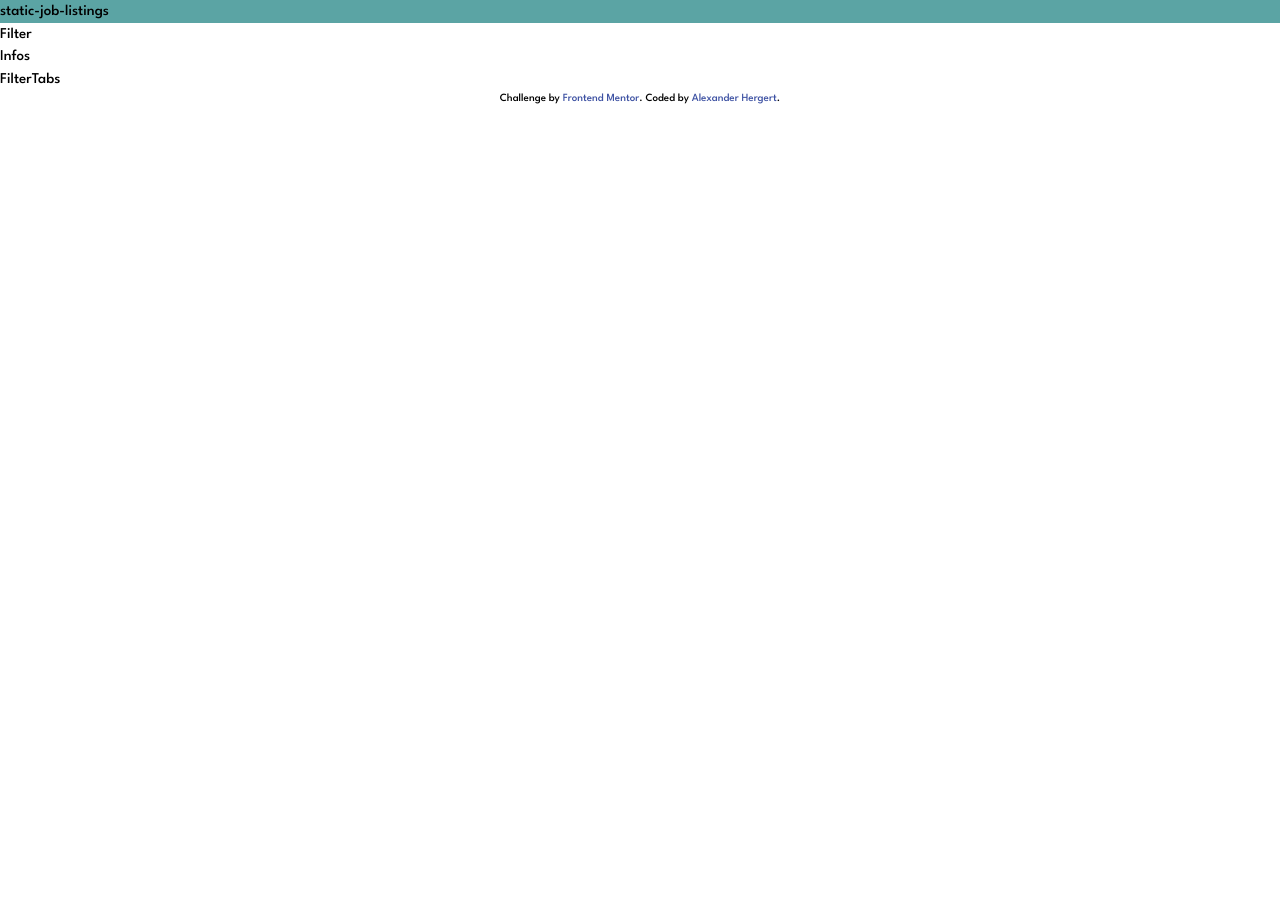
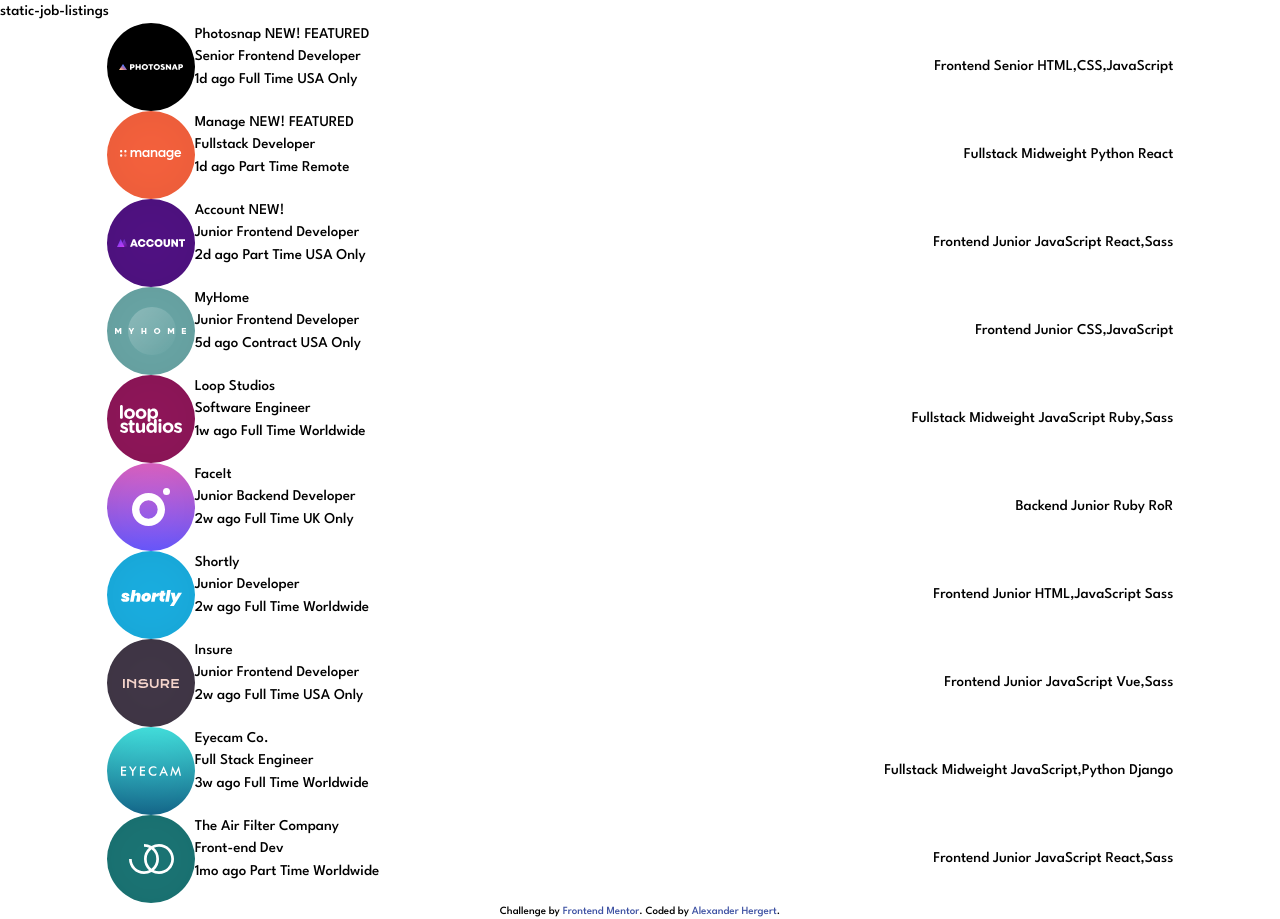
Before and after one commit to alexander-hergert/static-job-listings, a React (Vite) app: page / in a window 1280 px wide. Before the commit the page ends 800 px from the top, so only its background shows below. Built offline with nearby package versions, Linux system fonts and the light colour scheme.

Commit message:
Add basic styling and rendering the components in basic form.

```diff
--- a/index.html
+++ b/index.html
@@ -9,7 +9,7 @@
     <link rel="stylesheet" href="/styles/style.css" />
   </head>
   <body>
-    <header></header>
+    <header>static-job-listings</header>
     <div id="root"></div>
     <footer class="attribution">
       Challenge by
--- a/src/App.jsx
+++ b/src/App.jsx
@@ -1,14 +1,19 @@
 import React from "react";
 import Filters from "./components/Filters/Filters";
 import Jobs from "./components/Jobs/Jobs";
+import { QueryClient, QueryClientProvider } from "react-query";
+
+// Create a client
+const queryClient = new QueryClient();
 
 function App() {
   return (
-    <main>
-      <h1 className="w-full bg-primary">static-job-listings</h1>
-      <Filters />
-      <Jobs />
-    </main>
+    <QueryClientProvider client={queryClient}>
+      <main>
+        <Filters />
+        <Jobs />
+      </main>
+    </QueryClientProvider>
   );
 }
 
--- a/src/components/Filters/Filter.jsx
+++ b/src/components/Filters/Filter.jsx
@@ -1,7 +1,12 @@
 import React from "react";
 
 const Filter = () => {
-  return <div>Filter</div>;
+  return (
+    <div>
+      <h3></h3>
+      <button>X</button>
+    </div>
+  );
 };
 
 export default Filter;
--- a/src/components/Filters/Filters.jsx
+++ b/src/components/Filters/Filters.jsx
@@ -1,10 +1,14 @@
 import React from "react";
 import Filter from "./Filter";
+import { useGlobalContext } from "../../context";
 
 const Filters = () => {
+  const { filter } = useGlobalContext();
   return (
     <section>
-      <Filter />
+      {filter.map((item) => (
+        <Filter key={item.id} {...item}/>
+      ))}
     </section>
   );
 };
--- a/src/components/Jobs/Job/FilterTabs.jsx
+++ b/src/components/Jobs/Job/FilterTabs.jsx
@@ -1,7 +1,11 @@
 import React from "react";
 
-const FilterTabs = () => {
-  return <div>FilterTabs</div>;
+const FilterTabs = ({ job }) => {
+  return (
+    <div>
+      <h3>{`${job.role} ${job.level} ${job.languages} ${job.tools}`}</h3>
+    </div>
+  );
 };
 
 export default FilterTabs;
--- a/src/components/Jobs/Job/Infos.jsx
+++ b/src/components/Jobs/Job/Infos.jsx
@@ -1,7 +1,20 @@
 import React from "react";
 
-const Infos = () => {
-  return <div>Infos</div>;
+const Infos = ({ job }) => {
+  return (
+    <div className="flex">
+      <div>
+        <img src={job.logo} alt={job.company} />
+      </div>
+      <div>
+        <h3>{`${job.company} ${job.new ? "NEW!" : ""} ${
+          job.featured ? "FEATURED" : ""
+        }`}</h3>
+        <h3>{job.position}</h3>
+        <p>{`${job.postedAt} ${job.contract} ${job.location}`}</p>
+      </div>
+    </div>
+  );
 };
 
 export default Infos;
--- a/src/components/Jobs/Job/Job.jsx
+++ b/src/components/Jobs/Job/Job.jsx
@@ -2,11 +2,11 @@ import React from "react";
 import Infos from "./Infos";
 import FilterTabs from "./FilterTabs";
 
-const Job = () => {
+const Job = ({ job }) => {
   return (
-    <article>
-      <Infos />
-      <FilterTabs />
+    <article className="flex justify-between items-center">
+      <Infos job={job} />
+      <FilterTabs job={job} />
     </article>
   );
 };
--- a/src/components/Jobs/Jobs.jsx
+++ b/src/components/Jobs/Jobs.jsx
@@ -1,10 +1,26 @@
 import React from "react";
 import Job from "./Job/Job";
+import { useQuery } from "react-query";
+import { fetchData } from "../../utility";
 
 const Jobs = () => {
+  // Use the useQuery hook to execute the query
+  const url = "src/data.json";
+  const { data, isLoading, error } = useQuery("jobs", () => fetchData(url));
+
+  if (isLoading) {
+    return <div>Loading...</div>;
+  }
+
+  if (error) {
+    return <div>Error: {error.message}</div>;
+  }
+
   return (
-    <section>
-      <Job />
+    <section className="w-10/12 m-auto">
+      {data?.map((job) => {
+        return <Job key={job.id} job={job} />;
+      })}
     </section>
   );
 };
--- /dev/null
+++ b/src/context.jsx
@@ -0,0 +1,22 @@
+import { useContext, createContext, useState } from "react";
+
+const AppContext = createContext();
+
+export const AppProvider = ({ children }) => {
+  const [filter, setFilter] = useState([]);
+
+  return (
+    <AppContext.Provider
+      value={{
+        filter,
+        setFilter,
+      }}
+    >
+      {children}
+    </AppContext.Provider>
+  );
+};
+
+export const useGlobalContext = () => {
+  return useContext(AppContext);
+};
--- a/src/data.json
+++ b/src/data.json
@@ -2,7 +2,7 @@
   {
     "id": 1,
     "company": "Photosnap",
-    "logo": "./images/photosnap.svg",
+    "logo": "/images/photosnap.svg",
     "new": true,
     "featured": true,
     "position": "Senior Frontend Developer",
@@ -17,7 +17,7 @@
   {
     "id": 2,
     "company": "Manage",
-    "logo": "./images/manage.svg",
+    "logo": "/images/manage.svg",
     "new": true,
     "featured": true,
     "position": "Fullstack Developer",
@@ -32,7 +32,7 @@
   {
     "id": 3,
     "company": "Account",
-    "logo": "./images/account.svg",
+    "logo": "/images/account.svg",
     "new": true,
     "featured": false,
     "position": "Junior Frontend Developer",
@@ -47,7 +47,7 @@
   {
     "id": 4,
     "company": "MyHome",
-    "logo": "./images/myhome.svg",
+    "logo": "/images/myhome.svg",
     "new": false,
     "featured": false,
     "position": "Junior Frontend Developer",
@@ -62,7 +62,7 @@
   {
     "id": 5,
     "company": "Loop Studios",
-    "logo": "./images/loop-studios.svg",
+    "logo": "/images/loop-studios.svg",
     "new": false,
     "featured": false,
     "position": "Software Engineer",
@@ -77,7 +77,7 @@
   {
     "id": 6,
     "company": "FaceIt",
-    "logo": "./images/faceit.svg",
+    "logo": "/images/faceit.svg",
     "new": false,
     "featured": false,
     "position": "Junior Backend Developer",
@@ -92,7 +92,7 @@
   {
     "id": 7,
     "company": "Shortly",
-    "logo": "./images/shortly.svg",
+    "logo": "/images/shortly.svg",
     "new": false,
     "featured": false,
     "position": "Junior Developer",
@@ -107,7 +107,7 @@
   {
     "id": 8,
     "company": "Insure",
-    "logo": "./images/insure.svg",
+    "logo": "/images/insure.svg",
     "new": false,
     "featured": false,
     "position": "Junior Frontend Developer",
@@ -122,7 +122,7 @@
   {
     "id": 9,
     "company": "Eyecam Co.",
-    "logo": "./images/eyecam-co.svg",
+    "logo": "/images/eyecam-co.svg",
     "new": false,
     "featured": false,
     "position": "Full Stack Engineer",
@@ -137,7 +137,7 @@
   {
     "id": 10,
     "company": "The Air Filter Company",
-    "logo": "./images/the-air-filter-company.svg",
+    "logo": "/images/the-air-filter-company.svg",
     "new": false,
     "featured": false,
     "position": "Front-end Dev",
--- a/src/main.jsx
+++ b/src/main.jsx
@@ -2,9 +2,12 @@ import React from "react";
 import ReactDOM from "react-dom/client";
 import App from "./App.jsx";
 import "./index.css";
+import { AppProvider } from "./context.jsx";
 
 ReactDOM.createRoot(document.getElementById("root")).render(
   <React.StrictMode>
-    <App />
+    <AppProvider>
+      <App />
+    </AppProvider>
   </React.StrictMode>
 );
--- /dev/null
+++ b/src/utility.js
@@ -0,0 +1,9 @@
+export const fetchData = async (url) => {
+  try {
+    const response = await fetch(url);
+    const data = await response.json();
+    return data;
+  } catch (error) {
+    console.log(error);
+  }
+};
```
